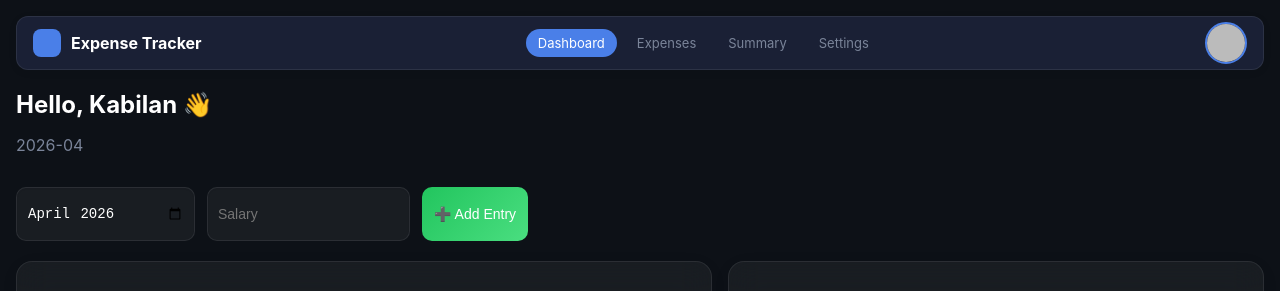
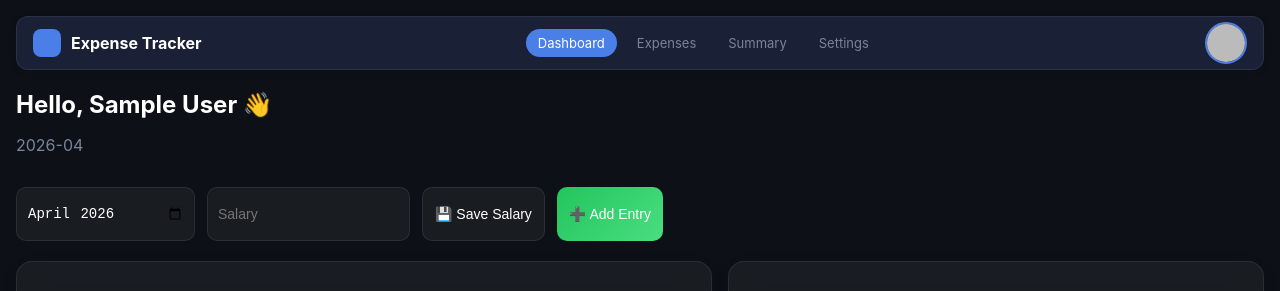
Before and after one commit to kabilan345/expense-tracker, a React (Vite) app: page / in a window 1280 px wide. Shown: the top 291 px of the page. Built offline with nearby package versions, Linux system fonts and the light colour scheme; no server answers; the database is empty; sample sign-in values are in the browser's storage.

Commit message:
feat: upgrade expense tracker with auth, profile system, and UI improvements

```diff
--- a/src/App.jsx
+++ b/src/App.jsx
@@ -19,6 +19,8 @@ function App() {
   const userId = user?.uid;
   const [data, setData] = useState({});
   const [salaryData, setSalaryData] = useState({});
+  const [salaryInput, setSalaryInput] = useState("");
+  const [savingSalary, setSavingSalary] = useState(false);
   const [month, setMonth] = useState("");
   const [date, setDate] = useState("");
 
@@ -38,13 +40,18 @@ function App() {
   });
 
 useEffect(() => {
-    if (loading) {
-  return <div>Loading...</div>;
-}
-  if (!user) {
+  if (!loading && !user) {
     navigate("/login");
   }
-}, [user]);
+}, [user, loading, navigate]);
+
+useEffect(() => {
+  if (salaryData[month]?.amount !== undefined) {
+    setSalaryInput(salaryData[month].amount);
+  } else {
+    setSalaryInput("");
+  }
+}, [month, salaryData]);
 
   // 🌗 APPLY THEME
   useEffect(() => {
@@ -262,6 +269,10 @@ const editEntry = async (day, index, updatedEntry) => {
   showToast("Entry Updated", "warning");
 };
 
+if (loading) {
+  return <div>Loading...</div>;
+}
+
   return (
     <div className="app">
 
@@ -272,7 +283,7 @@ const editEntry = async (day, index, updatedEntry) => {
       <div className="header">
 
         <div>
-          <h2 style={{ margin: 0 }}>Hello, Kabilan 👋</h2>
+          <h2 style={{ margin: 0 }}>Hello, {user?.displayName} 👋</h2>
           <p style={{ color: "var(--text-secondary)" }}>{month}</p>
         </div>
 
@@ -287,9 +298,28 @@ const editEntry = async (day, index, updatedEntry) => {
 <input
   type="number"
   placeholder="Salary"
-            value={salaryData[month]?.amount || ""}
-            onChange={async (e) => {
-  const value = Number(e.target.value);
+  value={salaryInput}
+  onChange={(e) => {
+    const value = e.target.value;
+    if (value >= 0) {
+      setSalaryInput(value);
+    }
+  }}
+/>
+
+<button
+  className="btn-glass"
+  disabled={savingSalary}
+  onClick={async () => {
+
+    if (!salaryInput) {
+      showToast("Enter salary first", "error");
+      return;
+    }
+
+    setSavingSalary(true); // ✅ START LOADING
+
+    const value = Number(salaryInput);
 
     await setDoc(doc(db, "users", userId, "salary", month), {
       amount: value
@@ -299,8 +329,14 @@ const editEntry = async (day, index, updatedEntry) => {
       ...salaryData,
       [month]: { amount: value }
     });
+
+    showToast("Salary Updated", "success");
+
+    setSavingSalary(false); // ✅ STOP LOADING
   }}
-          />
+>
+  {savingSalary ? "Saving..." : "💾 Save Salary"}
+</button>
 
           <button
             className="btn-success"
--- a/src/Context/AuthContext.jsx
+++ b/src/Context/AuthContext.jsx
@@ -1,6 +1,8 @@
 import React, { createContext, useContext, useEffect, useState } from 'react';
 import { onAuthStateChanged, signOut } from 'firebase/auth';
-import { auth } from "../firebase"; // ✅ FIXED PATH
+import { auth } from "../firebase";
+import { db } from "../firebase";
+import { doc, getDoc } from "firebase/firestore";
 
 const AuthContext = createContext();
 
@@ -9,10 +11,27 @@ export const AuthProvider = ({ children }) => {
   const [loading, setLoading] = useState(true);
 
 useEffect(() => {
-    const unsubscribe = onAuthStateChanged(auth, (currentUser) => {
+  const unsubscribe = onAuthStateChanged(auth, async (currentUser) => {
+
+    if (currentUser) {
+      const docRef = doc(db, "users", currentUser.uid);
+      const docSnap = await getDoc(docRef);
+
+      if (docSnap.exists()) {
+        setUser({
+          ...currentUser,
+          ...docSnap.data()
+        });
+      } else {
         setUser(currentUser);
+      }
+    } else {
+      setUser(null);
+    }
+
     setLoading(false);
   });
+
   return () => unsubscribe();
 }, []);
 
```
Lines whose indentation alone changed are shown as unchanged.
